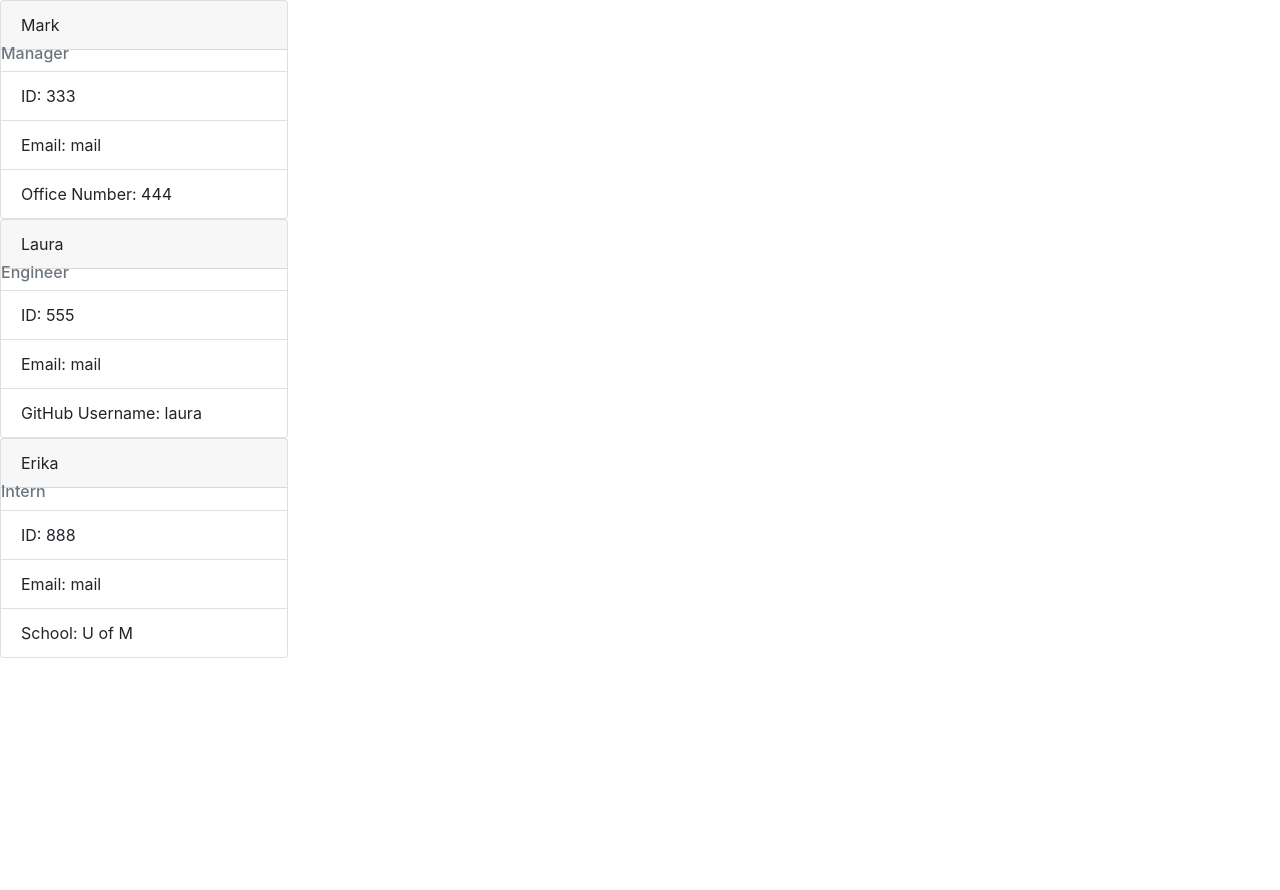
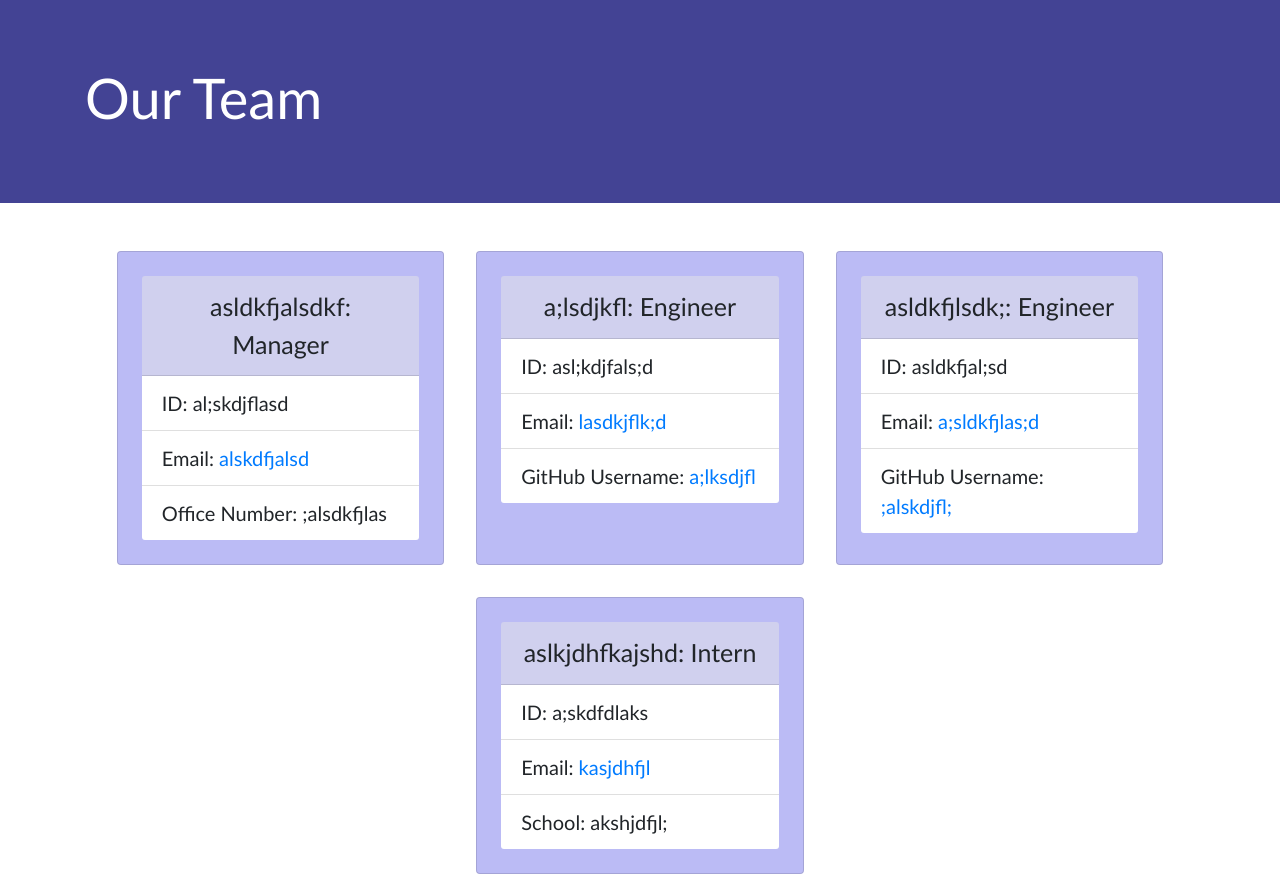
Before and after one commit to erikaosterbur/team-profile-generator, a plain HTML site: page dist/index.html in a window 1280 px wide. Before the commit the page ends 800 px from the top, so only its background shows below. Drawn offline with nearby package versions, Linux system fonts and the light colour scheme.

Commit message:
finished styling

```diff
--- a/dist/index.html
+++ b/dist/index.html
@@ -10,35 +10,48 @@
     <title>Our Team</title>
 </head>
 <body>
-    <div class="card" style="width: 18rem;">
-        <div class="card-header">Mark</div>
-        <h6 class="card-subtitle mb-2 text-muted">Manager</h6>
+    <div class="jumbotron jumbotron-fluid">
+        <div class="container">
+            <h1 class="display-4">Our Team</h1>
+        </div>
+    </div>
+    <div class="row d-flex justify-content-center">
+        <div class="card col-sm-8 col-md-4 col-lg-3 m-3 p-4" style="width: 18rem;">
+            <div class="card-header">asldkfjalsdkf: Manager</div>
                 <ul class="list-group list-group-flush">
-                <li class="list-group-item">ID: 333</li>
-                <li class="list-group-item">Email: mail</li>
-                <li class="list-group-item">Office Number: 444</li>
+                    <li class="list-group-item">ID: al;skdjflasd</li>
+                    <li class="list-group-item">Email: <a href="mailto:">alskdfjalsd</a></li>
+                    <li class="list-group-item">Office Number: ;alsdkfjlas</li>
                 </ul>
         </div>
 
-    <div class="card" style="width: 18rem;">
-        <div class="card-header">Laura</div>
-        <h6 class="card-subtitle mb-2 text-muted">Engineer</h6>
+        <div class="card col-sm-8 col-md-4 col-lg-3 m-3 p-4" style="width: 18rem;">
+            <div class="card-header">a;lsdjkfl: Engineer</div>
                 <ul class="list-group list-group-flush">
-                <li class="list-group-item">ID: 555</li>
-                <li class="list-group-item">Email: mail</li>
-                <li class="list-group-item">GitHub Username: laura</li>
+                    <li class="list-group-item">ID: asl;kdjfals;d</li>
+                    <li class="list-group-item">Email: <a href="mailto:">lasdkjflk;d</a></li>
+                    <li class="list-group-item">GitHub Username: <a href="https://github.com/a;lksdjfl" target="_blank">a;lksdjfl</a></li>
                 </ul>
         </div>
 
-    <div class="card" style="width: 18rem;">
-        <div class="card-header">Erika</div>
-        <h6 class="card-subtitle mb-2 text-muted">Intern</h6>
+        <div class="card col-sm-8 col-md-4 col-lg-3 m-3 p-4" style="width: 18rem;">
+            <div class="card-header">asldkfjlsdk;: Engineer</div>
                 <ul class="list-group list-group-flush">
-                <li class="list-group-item">ID: 888</li>
-                <li class="list-group-item">Email: mail</li>
-                <li class="list-group-item">School: U of M</li>
+                    <li class="list-group-item">ID: asldkfjal;sd</li>
+                    <li class="list-group-item">Email: <a href="mailto:">a;sldkfjlas;d</a></li>
+                    <li class="list-group-item">GitHub Username: <a href="https://github.com/;alskdjfl;" target="_blank">;alskdjfl;</a></li>
                 </ul>
         </div>
 
+        <div class="card col-sm-8 col-md-4 col-lg-3 m-3 p-4" style="width: 18rem;">
+            <div class="card-header">aslkjdhfkajshd: Intern</div>
+                <ul class="list-group list-group-flush">
+                    <li class="list-group-item">ID: a;skdfdlaks</li>
+                    <li class="list-group-item">Email: <a href="mailto:">kasjdhfjl</a></li>
+                    <li class="list-group-item">School: akshjdfjl;</li>
+                </ul>
+        </div>
+
+    </div>
 </body>
 </html>
--- a/dist/style.css
+++ b/dist/style.css
@@ -0,0 +1,22 @@
+* {
+    font-family: Optima;
+}
+
+.jumbotron {
+    background-color: rgb(67, 67, 148);
+    color: white;
+}
+
+.card {
+    background-color: rgb(187, 187, 245);
+}
+
+.card-header{
+    background-color: rgb(208, 208, 238);
+    font-size: 25px;
+    text-align: center;
+}
+
+li {
+    font-size: 20px;
+}
```
Also changed, not shown: index.js (+19 -16 lines). Lines whose indentation alone changed are shown as unchanged.
